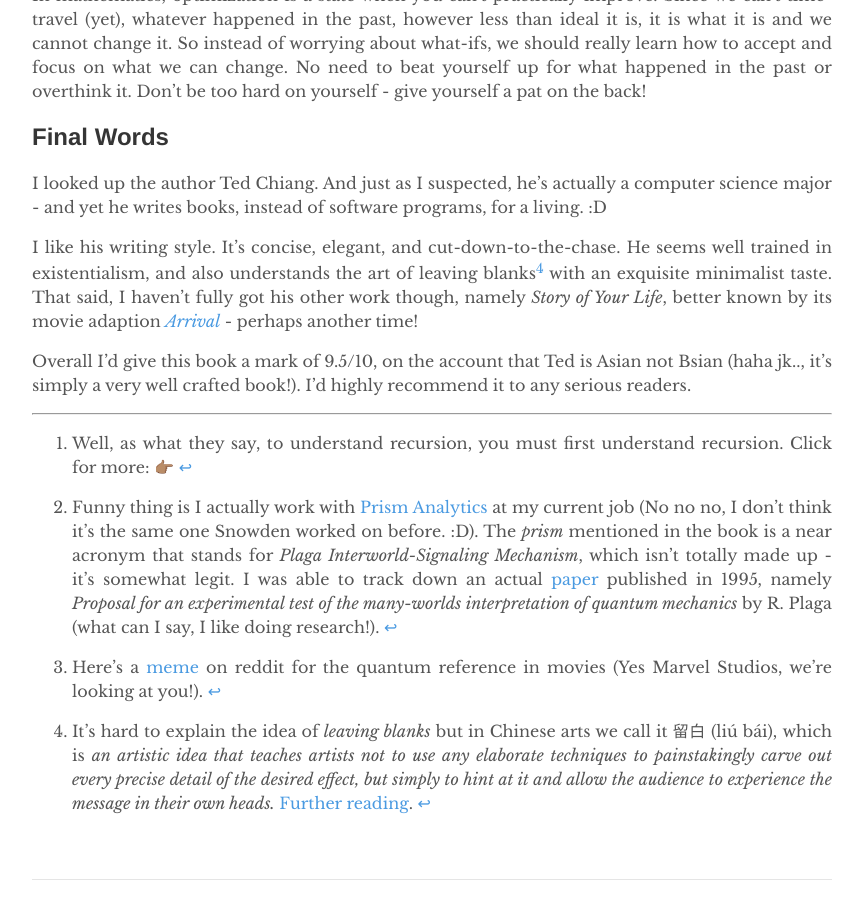
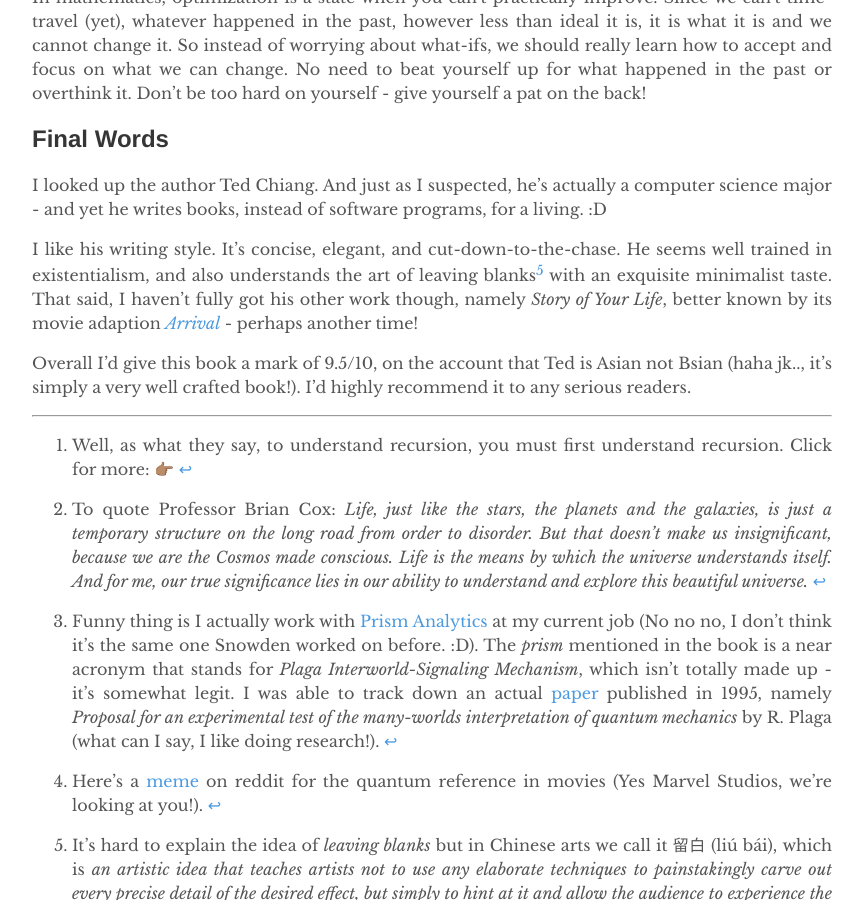
Before and after one commit to yuexiaofeng/yuexiaofeng.github.io, a Jekyll site: the page built from _posts/2024-12-21-exhalation.md, in a window 1280 px wide and 900 px high, scrolled down 5814 px. Shown: the whole window, without its empty margins (208-1071 px from the left). Built offline with Jekyll 4.4.1, drawn with Linux system fonts in a browser that asks for light colours; some of the changed text lies outside the part shown.

Commit message:
updated exhalation

```diff
--- a/_posts/2024-12-21-exhalation.md
+++ b/_posts/2024-12-21-exhalation.md
@@ -94,12 +94,13 @@ In mathematics, optimization is a state when you can't practically improve. Sinc
 
 I looked up the author Ted Chiang. And just as I suspected, he's actually a computer science major - and yet he writes books, instead of software programs, for a living. :D
 
-I like his writing style. It's concise, elegant, and cut-down-to-the-chase. He seems well trained in existentialism, and also understands the art of leaving blanks[^fn4] with an exquisite minimalist taste. That said, I haven't fully got his other work though, namely *Story of Your Life*, better known by its movie adaption [*Arrival*](https://www.imdb.com/title/tt2543164/){:target="_blank"} - perhaps another time!
+I like his writing style. It's concise, elegant, and cut-down-to-the-chase. He seems well trained in existentialism, and also understands the art of leaving blanks[^fn5] with an exquisite minimalist taste. That said, I haven't fully got his other work though, namely *Story of Your Life*, better known by its movie adaption [*Arrival*](https://www.imdb.com/title/tt2543164/){:target="_blank"} - perhaps another time!
 
 Overall I'd give this book a mark of 9.5/10, on the account that Ted is Asian not Bsian (haha jk.., it's simply a very well crafted book!). I'd highly recommend it to any serious readers.
 
 ---
 [^fn1]: Well, as what they say, to understand recursion, you must first understand recursion. Click for more: 👉🏽
-[^fn2]: Funny thing is I actually work with [Prism Analytics](https://www.workday.com/en-us/resources/prism-analytics/data-hub-use-cases.html){:target="_blank"} at my current job (No no no, I don't think it's the same one Snowden worked on before. :D). The *prism* mentioned in the book is a near acronym that stands for *Plaga Interworld-Signaling Mechanism*, which isn't totally made up - it's somewhat legit. I was able to track down an actual [paper](https://arxiv.org/abs/quant-ph/9510007){:target="_blank"} published in 1995, namely *Proposal for an experimental test of the many-worlds interpretation of quantum mechanics* by R. Plaga (what can I say, I like doing research!).
-[^fn3]: Here's a [meme](https://www.reddit.com/r/memes/comments/d2o0uc/quantum_meme/?rdt=45749){:target="_blank"} on reddit for the quantum reference in movies (Yes Marvel Studios, we're looking at you!).
-[^fn4]: It's hard to explain the idea of *leaving blanks* but in Chinese arts we call it 留白 (liú bái), which is *an artistic idea that teaches artists not to use any elaborate techniques to painstakingly carve out every precise detail of the desired effect, but simply to hint at it and allow the audience to experience the message in their own heads.* [Further reading](https://actavictoriana.ca/culture/the-art-of-nothingness-an-approach-to-appreciating-chinese-art/){:target="_blank"}.
+[^fn2]: To quote Professor Brian Cox: *Life, just like the stars, the planets and the galaxies, is just a temporary structure on the long road from order to disorder. But that doesn't make us insignificant, because we are the Cosmos made conscious. Life is the means by which the universe understands itself. And for me, our true significance lies in our ability to understand and explore this beautiful universe.*
+[^fn3]: Funny thing is I actually work with [Prism Analytics](https://www.workday.com/en-us/resources/prism-analytics/data-hub-use-cases.html){:target="_blank"} at my current job (No no no, I don't think it's the same one Snowden worked on before. :D). The *prism* mentioned in the book is a near acronym that stands for *Plaga Interworld-Signaling Mechanism*, which isn't totally made up - it's somewhat legit. I was able to track down an actual [paper](https://arxiv.org/abs/quant-ph/9510007){:target="_blank"} published in 1995, namely *Proposal for an experimental test of the many-worlds interpretation of quantum mechanics* by R. Plaga (what can I say, I like doing research!).
+[^fn4]: Here's a [meme](https://www.reddit.com/r/memes/comments/d2o0uc/quantum_meme/?rdt=45749){:target="_blank"} on reddit for the quantum reference in movies (Yes Marvel Studios, we're looking at you!).
+[^fn5]: It's hard to explain the idea of *leaving blanks* but in Chinese arts we call it 留白 (liú bái), which is *an artistic idea that teaches artists not to use any elaborate techniques to painstakingly carve out every precise detail of the desired effect, but simply to hint at it and allow the audience to experience the message in their own heads.* [Further reading](https://actavictoriana.ca/culture/the-art-of-nothingness-an-approach-to-appreciating-chinese-art/){:target="_blank"}.
```
Also changed, not shown: other parts of _posts/2024-12-21-exhalation.md (+2 -2 lines).
